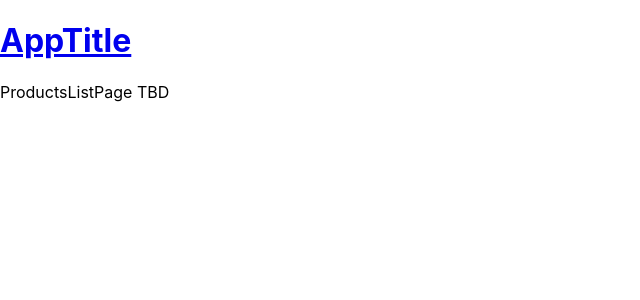
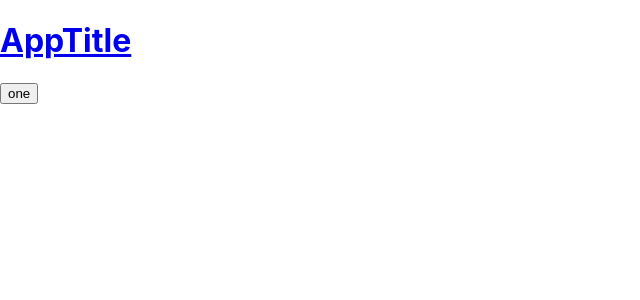
Before and after one commit to JuanGilArizon/MCA---test, a React (Create React App) app: page /product in a window 1280 px wide. Shown: the top 300 px of the page, without its empty margins (0-640 px from the left). Built offline with nearby package versions, Linux system fonts and the light colour scheme.

Commit message:
basic navidation to productDetails

```diff
--- /dev/null
+++ b/src/components/ItemList/ItemList.js
@@ -0,0 +1,38 @@
+import PropTypes from 'prop-types';
+import Item from '../Item/Item';
+
+function ItemList({ data, onItemClick }) {
+  return (
+    <div>
+      {
+      data.length !== 0
+        ? data
+          .map(
+            (item) => (
+              <Item
+                key={item.id}
+                id={item.id}
+                name={item.name}
+                onItemClick={(itemId) => onItemClick(itemId)}
+              />
+            ),
+          )
+        : 'No Items'
+      }
+    </div>
+  );
+}
+ItemList.propTypes = {
+  data: PropTypes.arrayOf(PropTypes.shape(
+    {
+      id: PropTypes.string,
+      name: PropTypes.string,
+    },
+  )).isRequired,
+  onItemClick: PropTypes.func,
+};
+ItemList.defaultProps = {
+  onItemClick: () => null,
+};
+
+export default ItemList;
--- a/src/pages/ProductDetailPage/ProductDetailPage.js
+++ b/src/pages/ProductDetailPage/ProductDetailPage.js
@@ -1,7 +1,12 @@
+import { useParams } from 'react-router-dom';
+
 function ProductDetailPage() {
+  const params = useParams();
   return (
     <div>
-      ProductDetailPage TBD
+      ProductDetailPage for product
+      {' '}
+      {params.productId}
     </div>
   );
 }
--- a/src/pages/ProductsListPage/ProductsListPage.js
+++ b/src/pages/ProductsListPage/ProductsListPage.js
@@ -1,8 +1,12 @@
+import { useNavigate } from 'react-router-dom';
+import ItemList from '../../components/ItemList/ItemList';
+
 function ProductsListPage() {
+  const navigate = useNavigate();
+  const handleItemClick = (itemId) => {
+    navigate(itemId);
+  };
   return (
-    <div>
-      ProductsListPage TBD
-    </div>
-  );
+    <ItemList data={[{ id: '1', name: 'one' }]} onItemClick={handleItemClick} />);
 }
 export default ProductsListPage;
```
